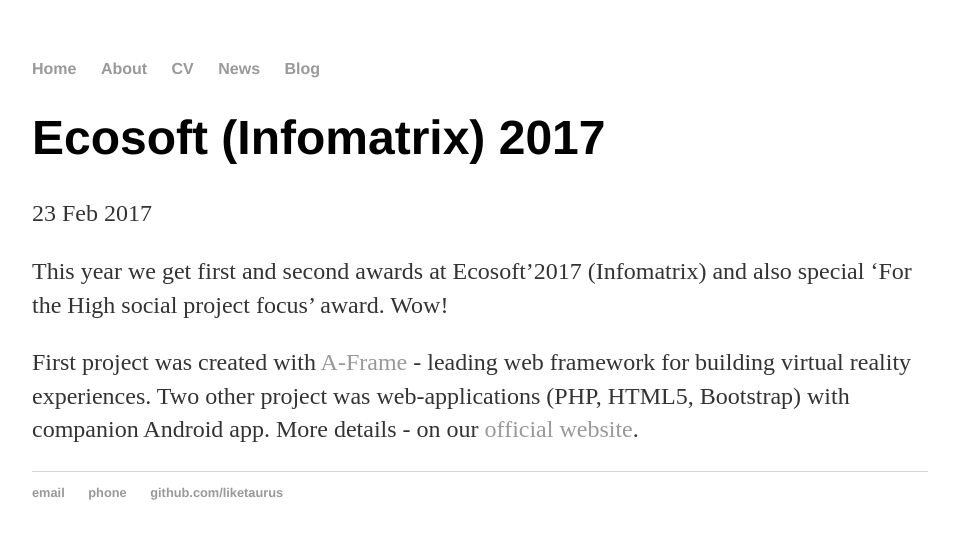
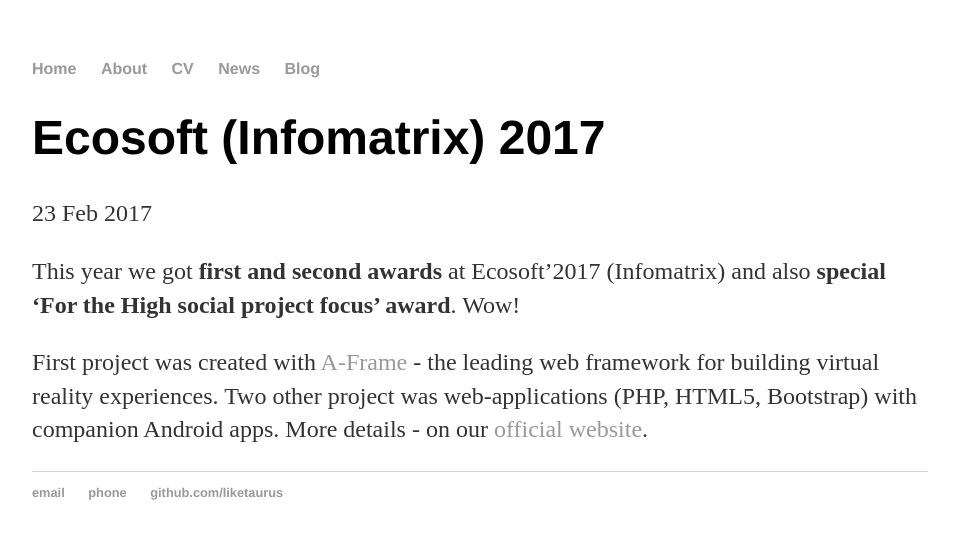
Before and after one commit to liketaurus/liketaurus.github.io, a Jekyll site: the page built from _posts/2017-02-23-Ecosoft-2017.md, in a window 1280 px wide. Shown: the top 539 px of the page, without its empty margins (160-1119 px from the left). Built offline with Jekyll 4.4.1, drawn with Linux system fonts in a browser that asks for light colours.

Commit message:
Update 2017-02-23-Ecosoft-2017.md

```diff
--- a/_posts/2017-02-23-Ecosoft-2017.md
+++ b/_posts/2017-02-23-Ecosoft-2017.md
@@ -4,9 +4,9 @@
 date: 2017-02-23
 ---
 
-This year we get first and second awards at Ecosoft'2017 (Infomatrix) and also special 'For the High social project focus' award. Wow!
+This year we got **first and second awards** at Ecosoft'2017 (Infomatrix) and also **special 'For the High social project focus' award**. Wow!
 
-First project was created with [A-Frame] - leading web framework for building virtual reality experiences. Two other project was web-applications (PHP, HTML5, Bootstrap) with companion Android app.
+First project was created with [A-Frame] - the leading web framework for building virtual reality experiences. Two other project was web-applications (PHP, HTML5, Bootstrap) with companion Android apps.
 More details - on our [official website].
 
 [A-Frame]: https://aframe.io/
```
